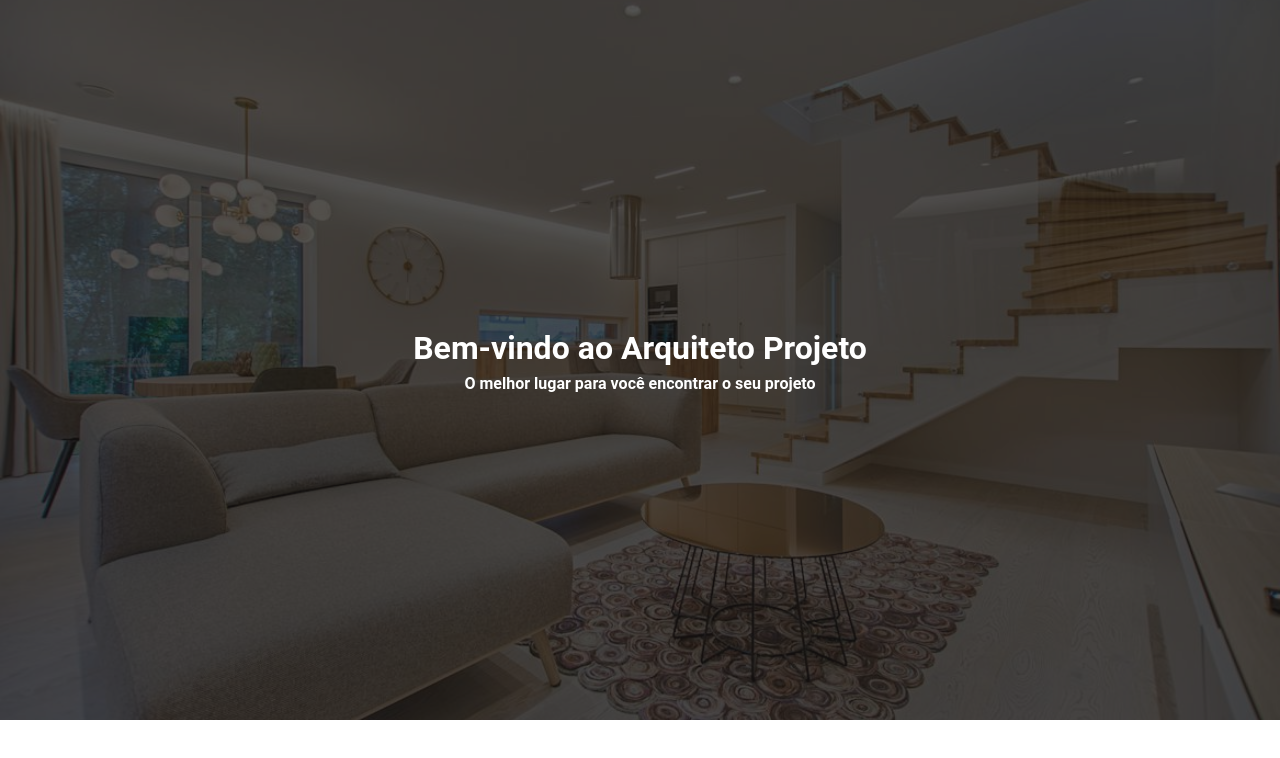
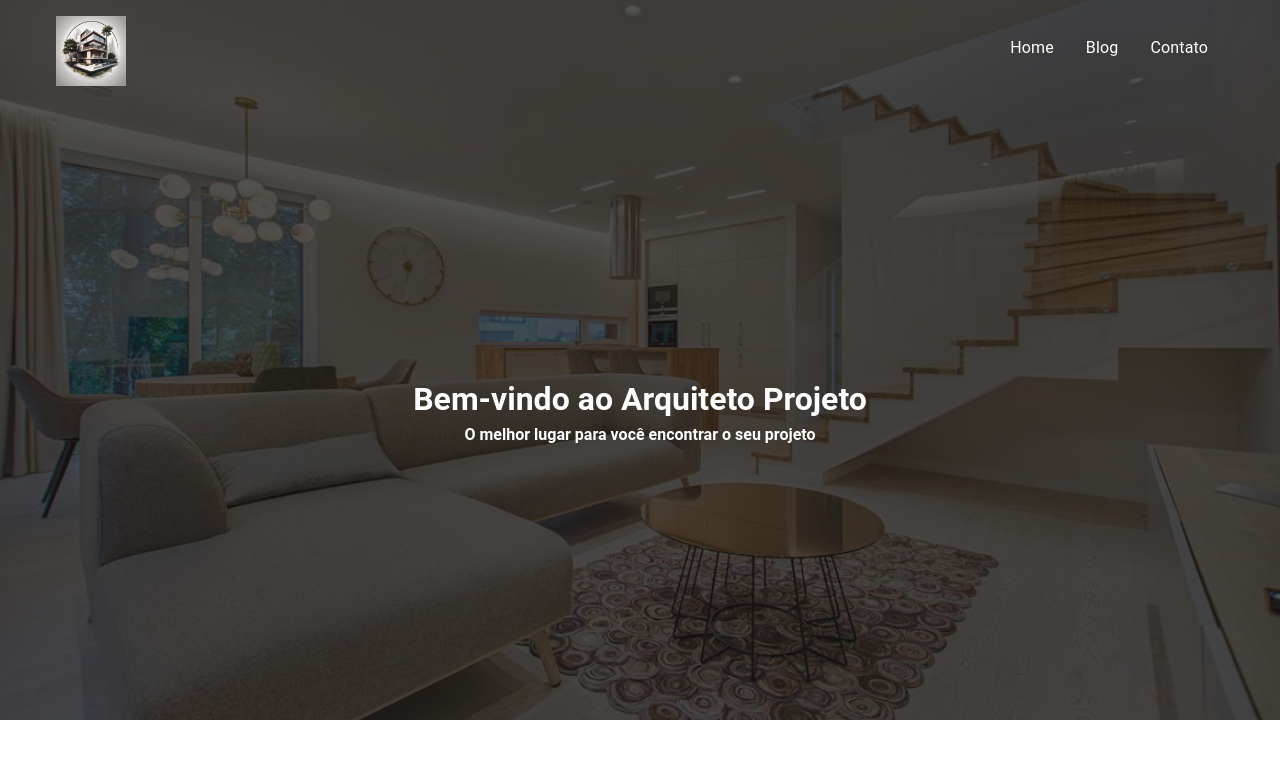
Before and after one commit to AthosAlexandre/ArquitetoParaFreela, a Vue app in the folder arquiteto-projeto/: page / in a window 1280 px wide. Shown: the top 758 px of the page. Built offline with nearby package versions, Linux system fonts and the light colour scheme.

Commit message:
colocando menu

```diff
--- a/arquiteto-projeto/src/components/CompHome/C1Inicio/Inicio.vue
+++ b/arquiteto-projeto/src/components/CompHome/C1Inicio/Inicio.vue
@@ -1,6 +1,8 @@
 <template>
-    <div class="img-fundo d-flex">
-        <v-container class="d-flex flex-column justify-center align-center">
+    <div class="img-fundo d-flex flex-column
+ align-center">
+        <Navegacao class="porcima"/>
+            <v-container class="d-flex flex-column justify-center align-center tamanho-container">
                 <div class="porcima">
                     <h1>Bem-vindo ao Arquiteto Projeto</h1>
                 </div>
@@ -12,6 +14,8 @@
 </template>
 
 <script>
+import Navegacao from '@/components/navegacao/Navegacao.vue'
+
 export default {
     name: 'Inicio',
     data() {
@@ -19,6 +23,9 @@ export default {
 
         }
     },
+    components: {
+        Navegacao
+    }
 }
 </script>
 
@@ -43,10 +50,12 @@ export default {
     bottom: 0;
     z-index: 1;
 }
-
 .porcima{
     color: white;
     z-index: 2;
     position: relative;
 }
+.tamanho-container{
+    height: 100%;
+}
 </style>
--- a/arquiteto-projeto/src/components/navegacao/Navegacao.vue
+++ b/arquiteto-projeto/src/components/navegacao/Navegacao.vue
@@ -0,0 +1,41 @@
+<template>
+    <v-container class="d-flex justify-space-between
+
+">
+        <div class="container-logo">
+            <v-img width="70" src="@/assets/logo.jpg"></v-img>
+        </div>
+
+        <div class="container-navegacao">
+            <v-list class="bg d-flex ">
+                <v-list-item>
+                    <v-list-item-title>Home</v-list-item-title>
+                </v-list-item>
+                <v-list-item>
+                    <v-list-item-title>Blog</v-list-item-title>
+                </v-list-item>
+                <v-list-item>
+                    <v-list-item-title>Contato</v-list-item-title>
+                </v-list-item>
+            </v-list>
+        </div>
+    </v-container>
+</template>
+
+<script>
+export default {
+    name: 'Navegacao',
+    data() {
+        return {
+
+        }
+    },
+}
+</script>
+
+<style scoped>
+.bg {
+    background: rgba(21, 21, 21, 0);
+    color: white;
+}
+</style>
```
Lines whose indentation alone changed are shown as unchanged.
